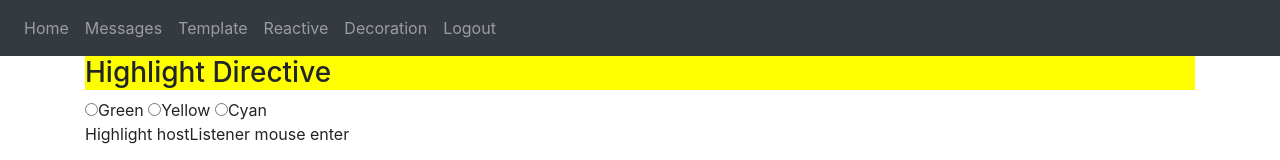
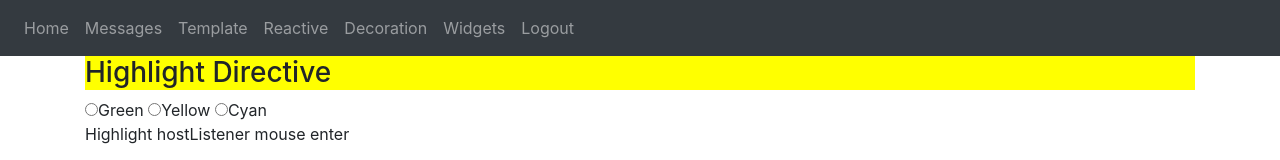
Before and after one commit to xela1982/Angular-testing-, an Angular app: page /decoration in a window 1280 px wide. Shown: the top 160 px of the page. Built offline with nearby package versions, Linux system fonts and the light colour scheme; sample sign-in values are in the browser's storage.

Commit message:
widget added

```diff
--- a/src/app/app.component.html
+++ b/src/app/app.component.html
@@ -6,6 +6,7 @@
         <a class="nav-item nav-link" routerLink="/form/template">Template</a>
         <a class="nav-item nav-link" routerLink="/form/reactive">Reactive</a>
         <a class="nav-item nav-link" routerLink="/decoration">Decoration</a>
+        <a class="nav-item nav-link" routerLink="/widgets">Widgets</a>
         <a class="nav-item nav-link" (click)="logout()">Logout</a>
     </div>
 </nav>
--- a/src/app/app.routing.ts
+++ b/src/app/app.routing.ts
@@ -1,3 +1,4 @@
+import { WidgetsComponent } from './widgets/widgets.component';
 import { MessagesComponent } from './messages/rx-js.messages.component';
 import { Routes, RouterModule } from '@angular/router';
 
@@ -15,6 +16,7 @@ const routes: Routes = [
     { path: 'form/reactive', component: ReactiveFormComponent, canActivate: [AuthGuard] },
     { path: 'form/template', component: TemplateFormComponent, canActivate: [AuthGuard] },
     { path: 'decoration', component: DecorationComponent, canActivate: [AuthGuard] },
+    { path: 'widgets', component: WidgetsComponent, canActivate: [AuthGuard] },
 
     { path: 'login', component: LoginComponent },
 
--- a/src/app/home/home.component.html
+++ b/src/app/home/home.component.html
@@ -5,7 +5,9 @@
         <div *ngIf="loading" class="spinner-border spinner-border-sm"></div>
         <button type="button" (click)="onAddUser()" class="btn">Add User</button>
         <ul *ngIf="users">
-            <li *ngFor="let user of users ">{{user.firstName}} {{user.lastName}}</li>
+            <li *ngFor="let user of users ">
+                {{user.firstName}} {{user.lastName}}
+            </li>
         </ul>
     </div>
 </div>
--- /dev/null
+++ b/src/app/widgets/widgets.component.html
@@ -0,0 +1 @@
+<ngbd-alert-closeable></ngbd-alert-closeable>
--- /dev/null
+++ b/src/app/widgets/widgets.component.ts
@@ -0,0 +1,14 @@
+import { Component, OnInit } from '@angular/core';
+
+@Component({
+  selector: 'app-widgets',
+  templateUrl: './widgets.component.html'
+})
+export class WidgetsComponent implements OnInit {
+
+  constructor() { }
+
+  ngOnInit() {
+  }
+
+}
```
Also changed, not shown: src/app/app.module.ts (+8 -4 lines).
